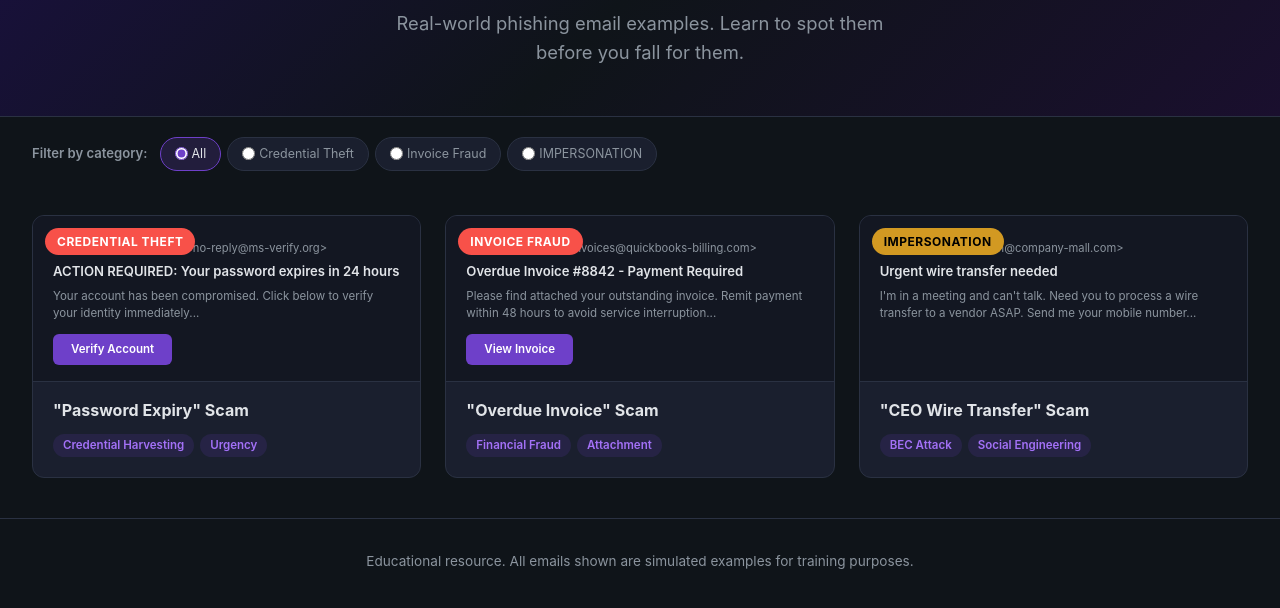
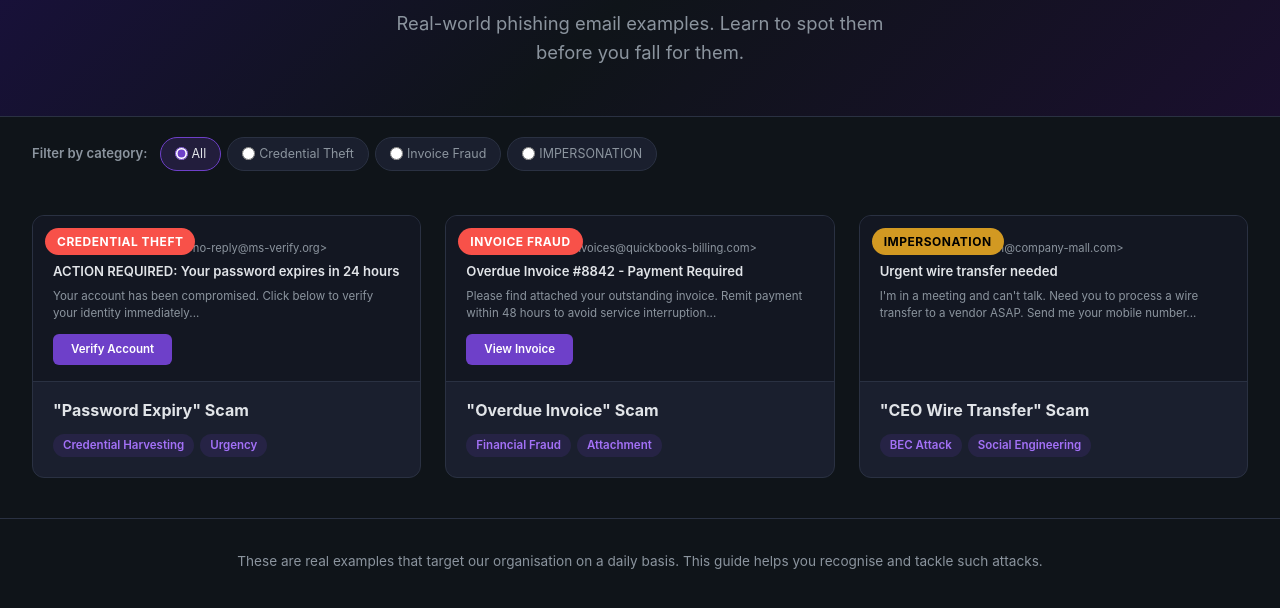
Before and after one commit to sysopsgit/phishbowl-dev, a website: page index.html in a window 1280 px wide. Shown: the part 144-752 px from the top of the page. Drawn offline with Linux system fonts and the light colour scheme; no server answers.

Commit message:
Update footer text

```diff
--- a/index.html
+++ b/index.html
@@ -58,7 +58,7 @@
   <main class="gallery" id="gallery"></main>
 
   <footer>
-    <p>Educational resource. All emails shown are simulated examples for training purposes.</p>
+    <p>These are real examples that target our organisation on a daily basis. This guide helps you recognise and tackle such attacks.</p>
   </footer>
 
   <div class="modal-overlay" id="modal" onclick="closeModal(event)">
```
